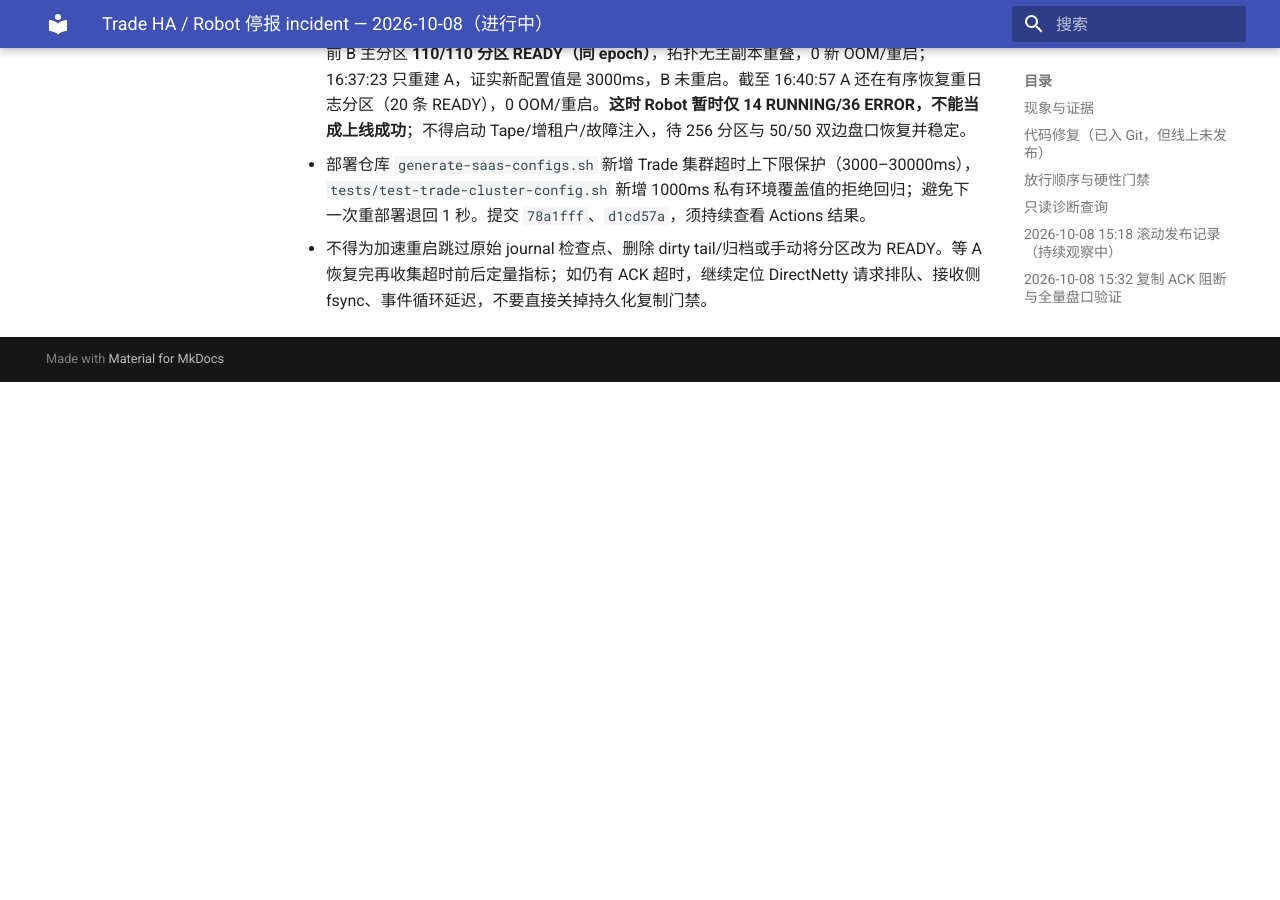
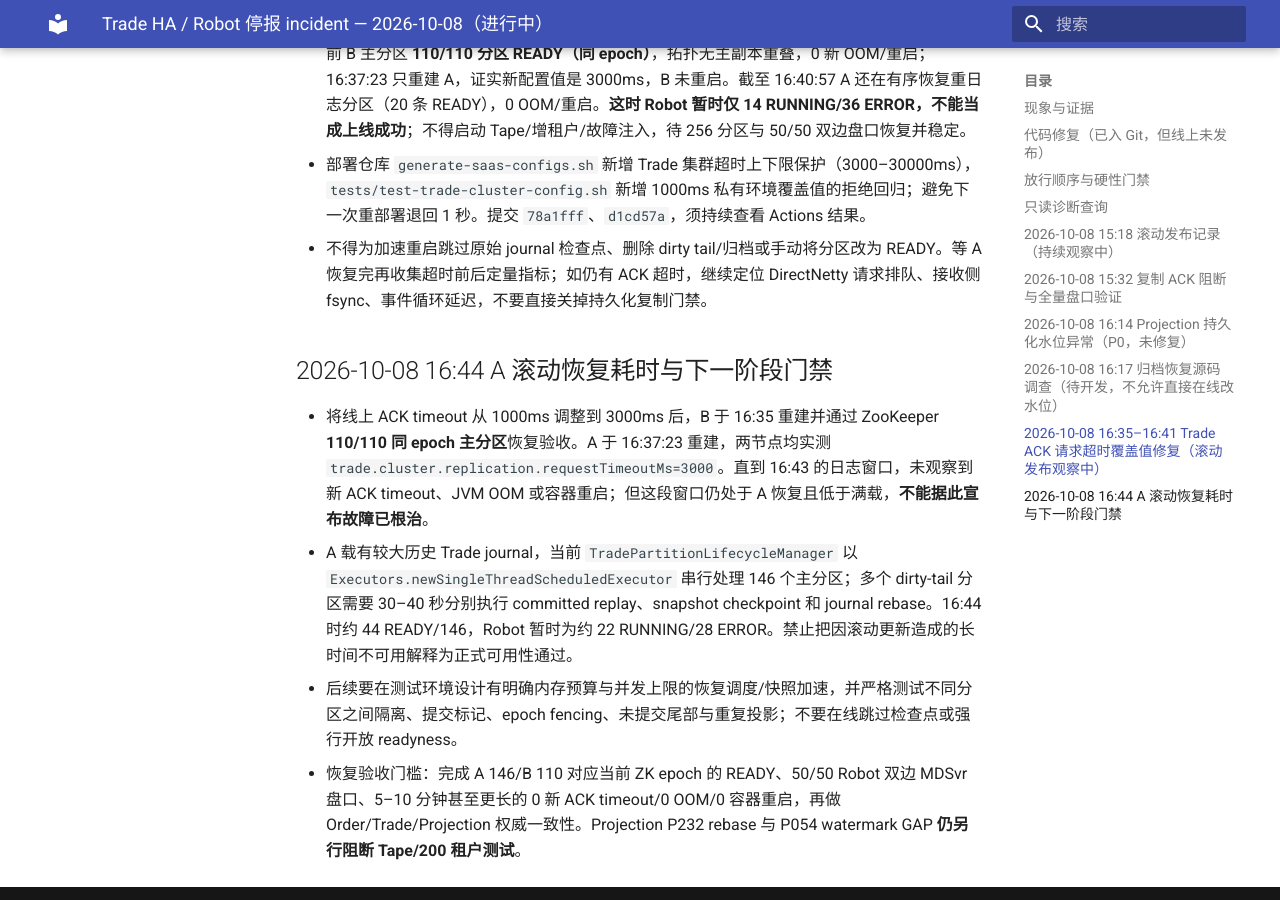
Before and after one commit to bliplink/dc-quant-deploy, an MkDocs documentation site: the page built from docs/TRADE_ROBOT_HEAP_INCIDENT_20261008.zh-CN.md, in a window 1280 px wide and 900 px high, scrolled down 6191 px. Built offline with MkDocs 1.6.1 and Material for MkDocs 9.7.7, drawn with Linux system fonts in a browser that asks for light colours; before the commit the page ends 6573 px from its top, so only the background shows below that.

Commit message:
docs: record slow serial primary recovery during ACK rollout

```diff
--- a/docs/TRADE_ROBOT_HEAP_INCIDENT_20261008.zh-CN.md
+++ b/docs/TRADE_ROBOT_HEAP_INCIDENT_20261008.zh-CN.md
@@ -100,3 +100,10 @@
 - 滚动发布流程：16:35:04 只重建 B，随后使用 ZooKeeper 256 个分区 assignment 交叉验证当前 B 主分区 **110/110 分区 READY（同 epoch）**，拓扑无主副本重叠，0 新 OOM/重启；16:37:23 只重建 A，证实新配置值是 3000ms，B 未重启。截至 16:40:57 A 还在有序恢复重日志分区（20 条 READY），0 OOM/重启。**这时 Robot 暂时仅 14 RUNNING/36 ERROR，不能当成上线成功**；不得启动 Tape/增租户/故障注入，待 256 分区与 50/50 双边盘口恢复并稳定。
 - 部署仓库 `generate-saas-configs.sh` 新增 Trade 集群超时上下限保护（3000–30000ms），`tests/test-trade-cluster-config.sh` 新增 1000ms 私有环境覆盖值的拒绝回归；避免下一次重部署退回 1 秒。提交 `78a1fff`、`d1cd57a`，须持续查看 Actions 结果。
 - 不得为加速重启跳过原始 journal 检查点、删除 dirty tail/归档或手动将分区改为 READY。等 A 恢复完再收集超时前后定量指标；如仍有 ACK 超时，继续定位 DirectNetty 请求排队、接收侧 fsync、事件循环延迟，不要直接关掉持久化复制门禁。
+
+## 2026-10-08 16:44 A 滚动恢复耗时与下一阶段门禁
+
+- 将线上 ACK timeout 从 1000ms 调整到 3000ms 后，B 于 16:35 重建并通过 ZooKeeper **110/110 同 epoch 主分区**恢复验收。A 于 16:37:23 重建，两节点均实测 `trade.cluster.replication.requestTimeoutMs=3000`。直到 16:43 的日志窗口，未观察到新 ACK timeout、JVM OOM 或容器重启；但这段窗口仍处于 A 恢复且低于满载，**不能据此宣布故障已根治**。
+- A 载有较大历史 Trade journal，当前 `TradePartitionLifecycleManager` 以 `Executors.newSingleThreadScheduledExecutor` 串行处理 146 个主分区；多个 dirty-tail 分区需要 30–40 秒分别执行 committed replay、snapshot checkpoint 和 journal rebase。16:44 时约 44 READY/146，Robot 暂时为约 22 RUNNING/28 ERROR。禁止把因滚动更新造成的长时间不可用解释为正式可用性通过。
+- 后续要在测试环境设计有明确内存预算与并发上限的恢复调度/快照加速，并严格测试不同分区之间隔离、提交标记、epoch fencing、未提交尾部与重复投影；不要在线跳过检查点或强行开放 readyness。
+- 恢复验收门槛：完成 A 146/B 110 对应当前 ZK epoch 的 READY、50/50 Robot 双边 MDSvr 盘口、5–10 分钟甚至更长的 0 新 ACK timeout/0 OOM/0 容器重启，再做 Order/Trade/Projection 权威一致性。Projection P232 rebase 与 P054 watermark GAP **仍另行阻断 Tape/200 租户测试**。
```
